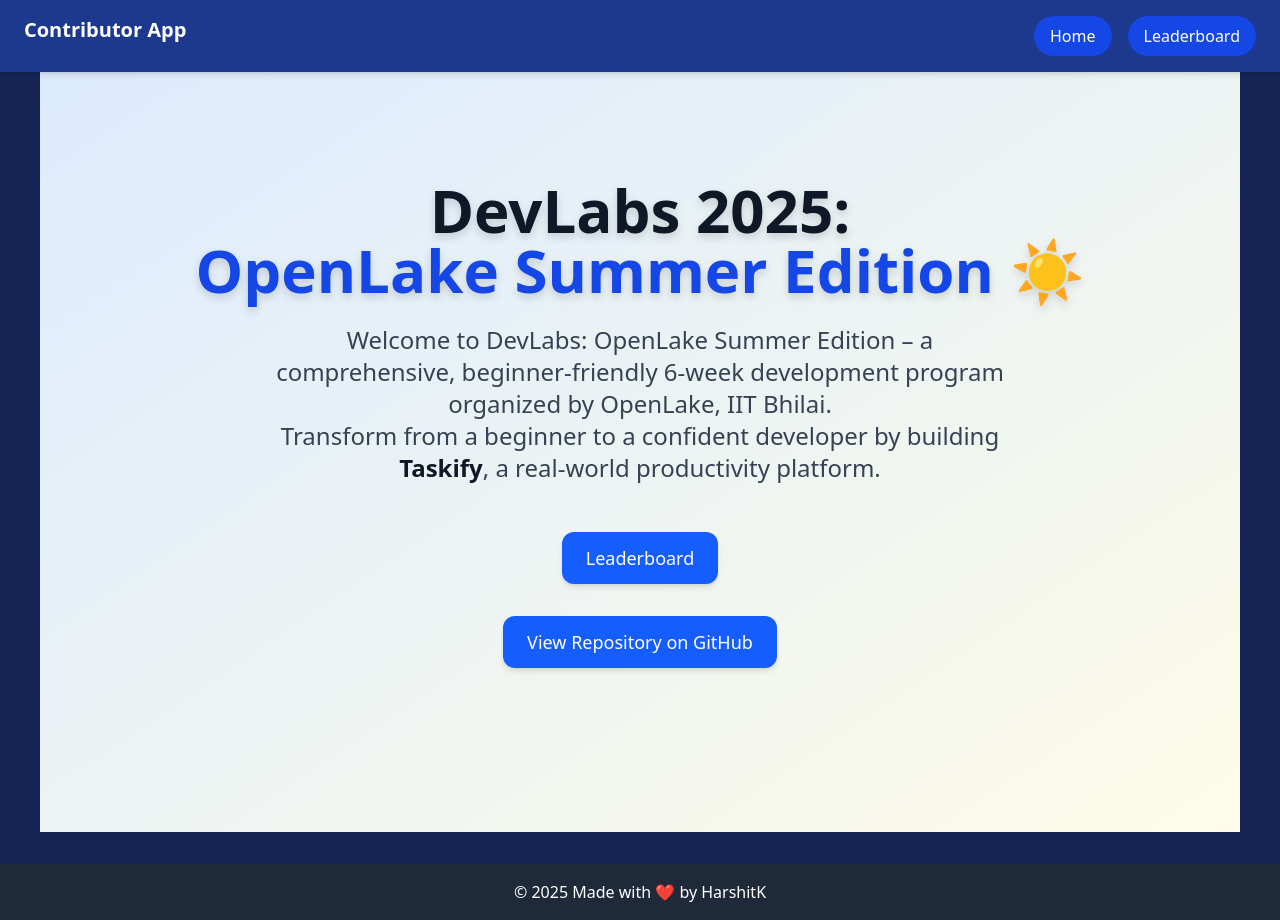
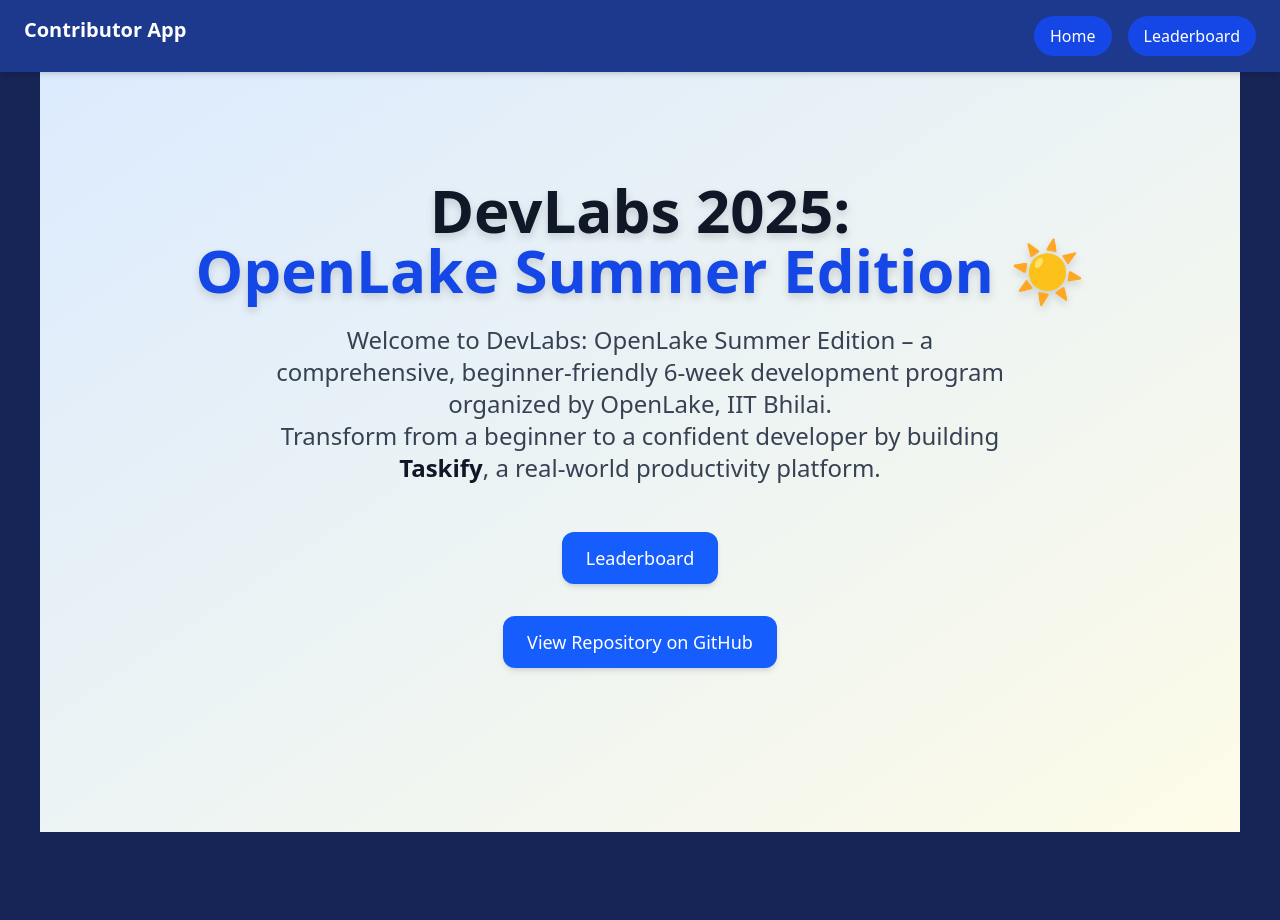
Before and after one commit to HarK-github/Codalytix, a Next.js app: page /home in a window 1280 px wide. After the commit the page ends 864 px from the top, so only its background shows below. Built offline with nearby package versions, Linux system fonts and the light colour scheme.

Commit message:
fixed bar

```diff
--- a/app/layout.tsx
+++ b/app/layout.tsx
@@ -22,8 +22,8 @@
 
         <main className="flex-grow bg-blue-950 px-6 py-4 m-4">{children}</main>
 
-        <footer className="bg-gray-800 text-white text-center py-4">
-          <p>© 2025 Made with ❤️ by HarshitK</p>
+        <footer className="bg-gray-800 text-white text-center py-4 fixed">
+          <p>© 2025 Made with ❤️ by Harshit Kandpal</p>
         </footer>
       </body>
     </html>
```
